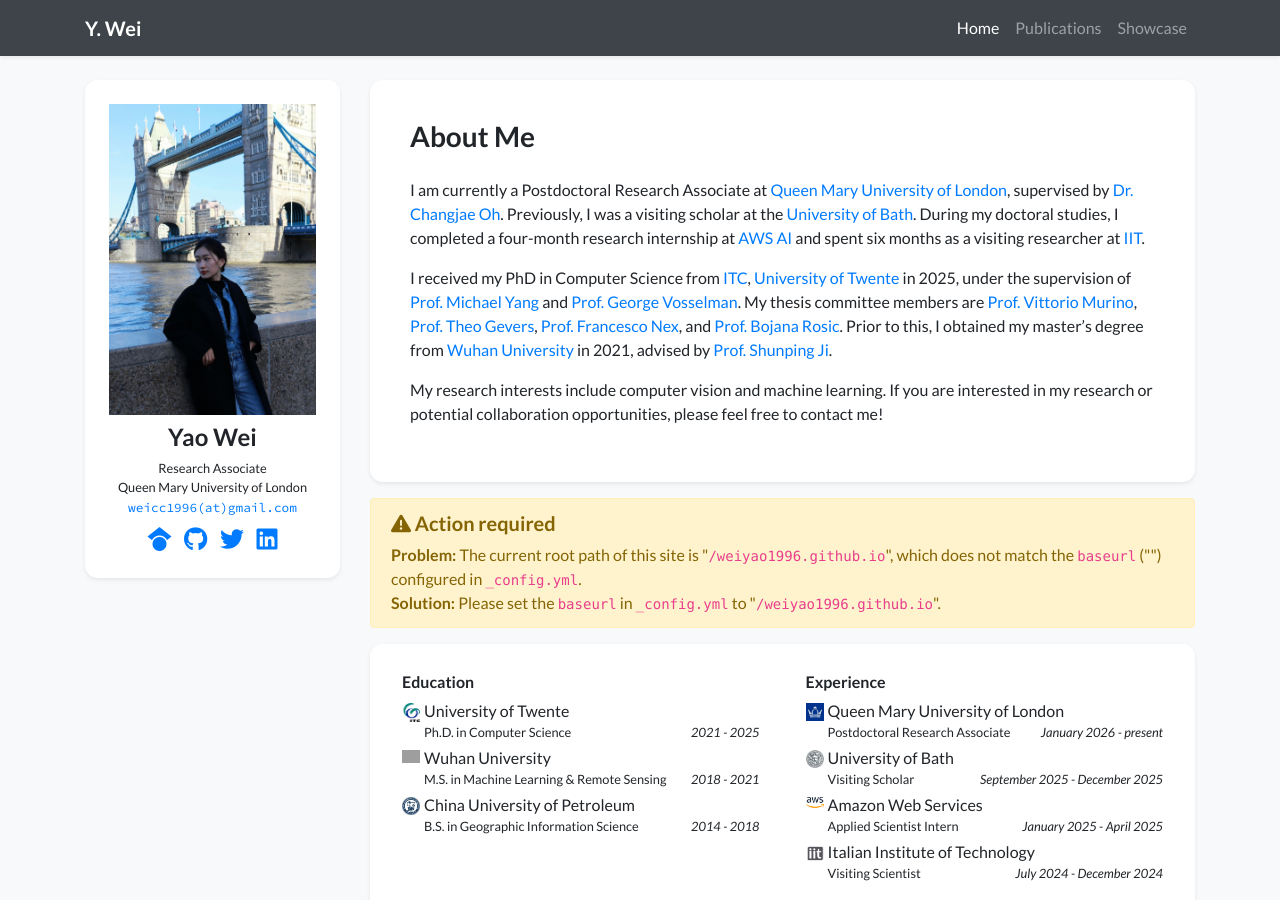
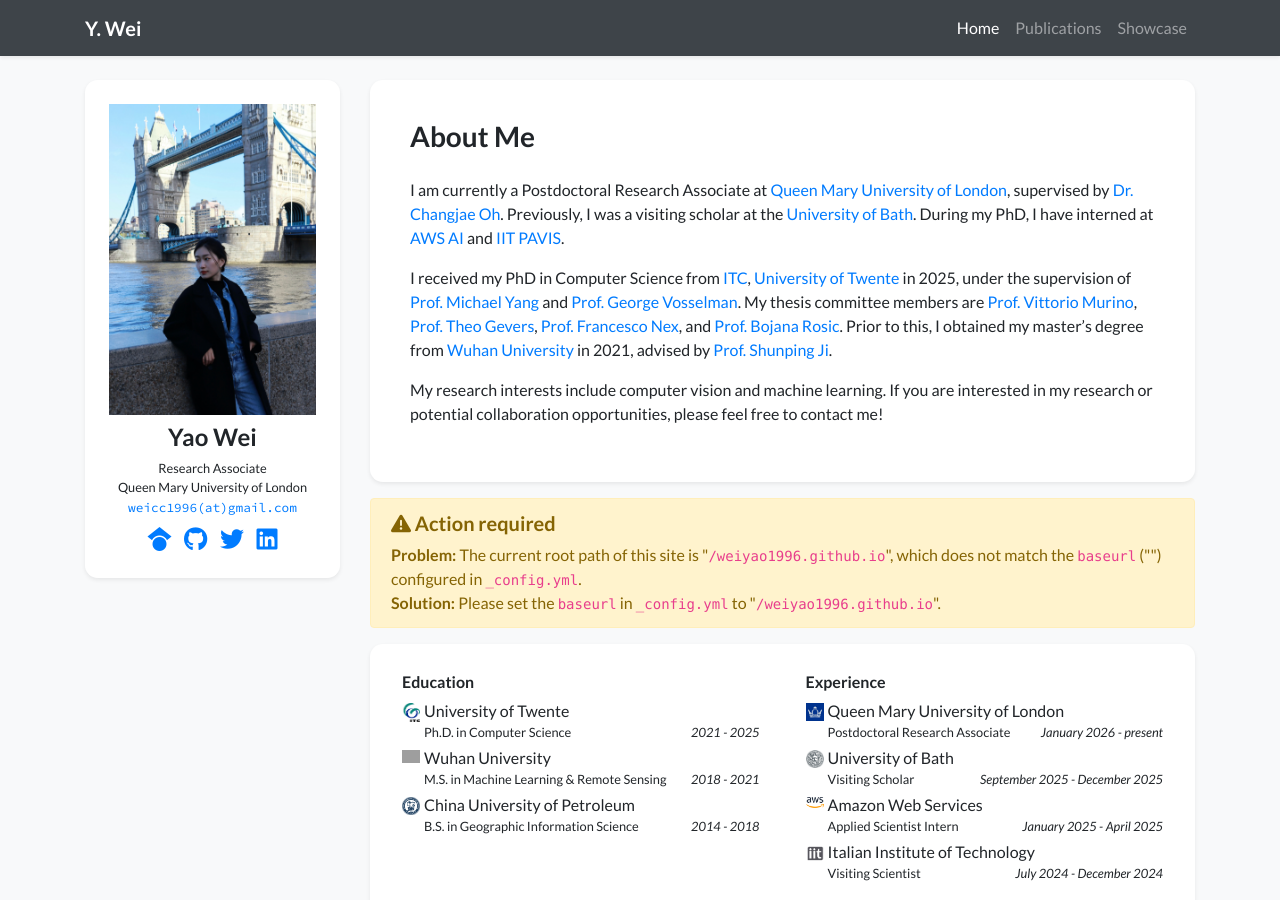
Before and after one commit to weiyao1996/weiyao1996.github.io, a Jekyll site: the page built from index.html, in a window 1280 px wide and 900 px high. Built offline with Jekyll 4.4.1, drawn with Linux system fonts in a browser that asks for light colours; nearby versions of some CDN libraries; a style sheet for code colours, icons or effects is not loaded; grey boxes are pictures that could not be loaded.

Commit message:
Update profile.yml

```diff
--- a/_data/profile.yml
+++ b/_data/profile.yml
@@ -24,7 +24,7 @@
   <p>
     I am currently a Postdoctoral Research Associate at <a href="https://www.qmul.ac.uk/" target="_blank">Queen Mary University of London</a>, supervised by <a href="https://cj-oh.github.io/" target="_blank">Dr. Changjae Oh</a>.
     Previously, I was a visiting scholar at the <a href="https://www.bath.ac.uk/" target="_blank">University of Bath</a>.
-    During my doctoral studies, I completed a four-month research internship at <a href="https://aws.amazon.com/">AWS AI</a> and spent six months as a visiting researcher at <a href="https://iit.it/">IIT</a>.
+    During my PhD, I have interned at <a href="https://aws.amazon.com/">AWS AI</a> and <a href="https://pavis.iit.it/">IIT PAVIS</a>.
   </p>
   <p>
     I received my PhD in Computer Science from <a href="https://www.itc.nl/" target="_blank">ITC</a>, <a href="https://www.utwente.nl/" target="_blank">University of Twente</a> in 2025, under the supervision of <a href="https://sites.google.com/site/michaelyingyang" target="_blank">Prof. Michael Yang</a> and <a href="https://research.utwente.nl/en/persons/george-vosselman" target="_blank">Prof. George Vosselman</a>.
```
